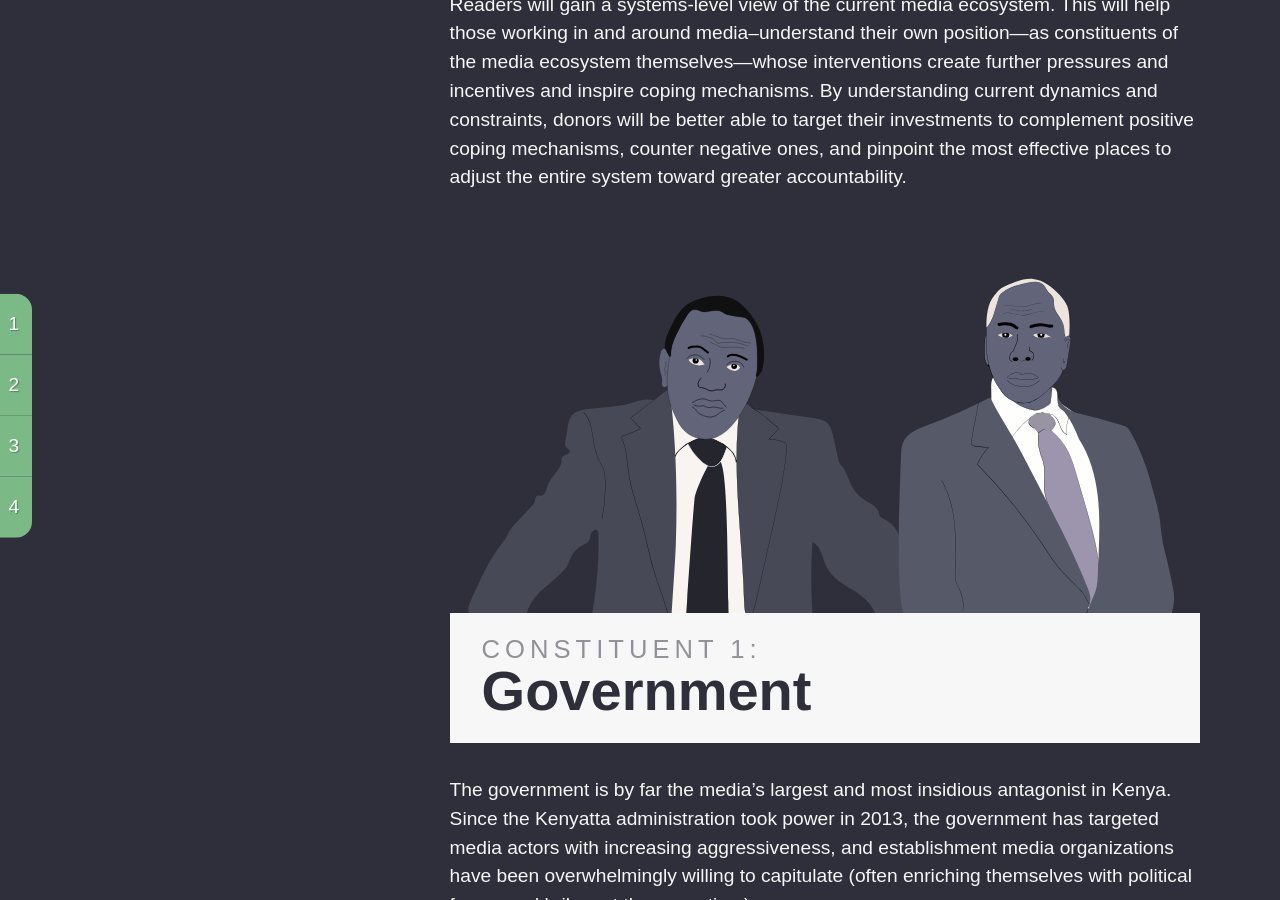
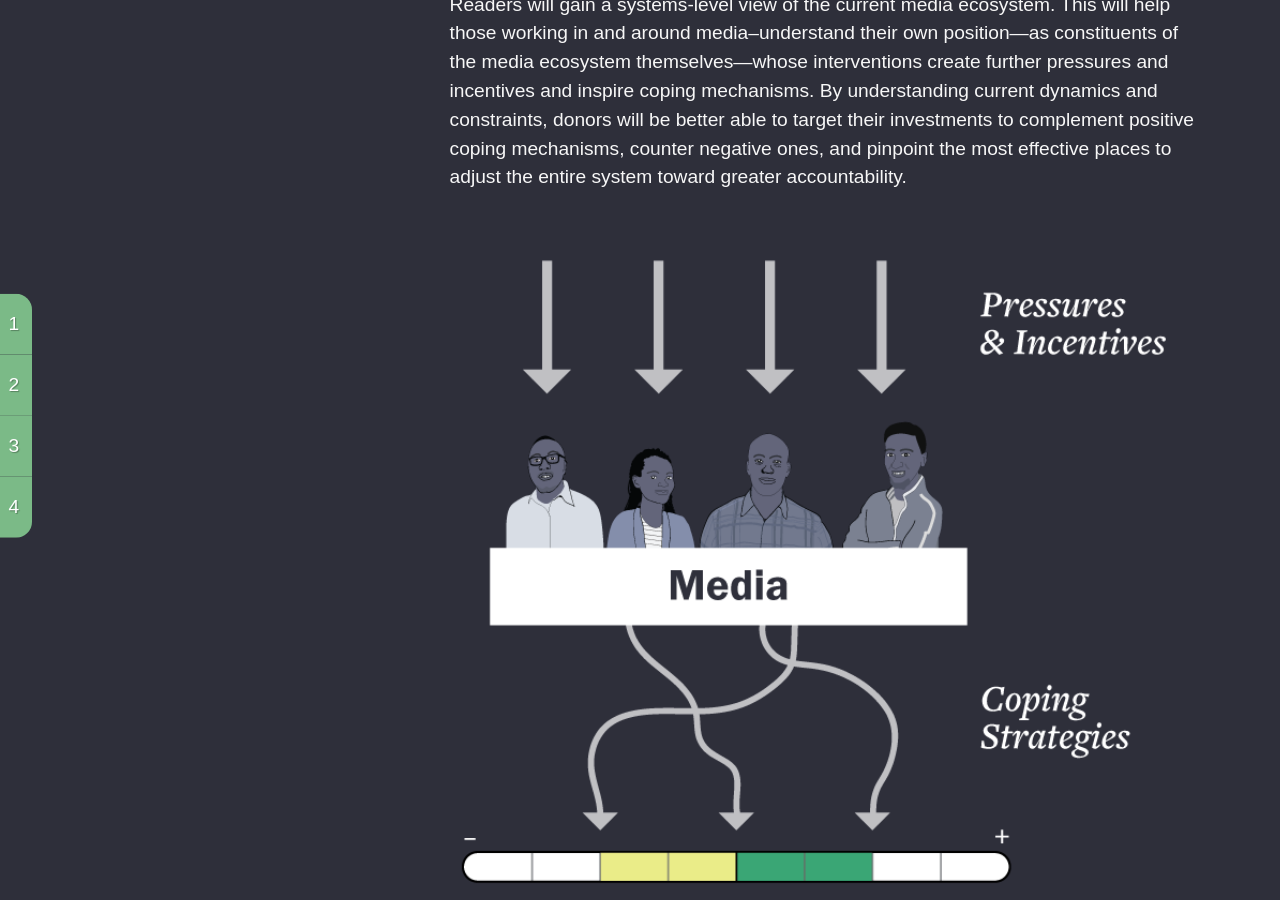
Before and after one commit to theReboot/onken, a Jekyll site: the page built from 2-accountability-ecosystem-kenya/index.md, in a window 1280 px wide and 900 px high, scrolled down 1178 px. Built offline with Jekyll 4.4.1, drawn with Linux system fonts in a browser that asks for light colours; nearby versions of some CDN libraries.

Commit message:
Added intro image

```diff
--- a/_includes/content/2.0_introduction.md
+++ b/_includes/content/2.0_introduction.md
@@ -7,3 +7,5 @@ This page focuses on each of these constituents in turn, exploring the "pressure
 In the final section of this page, we turn to the Media itself, building on all previous findings. Following the same framework, we explore the constraints created by the industry itself: The pressures and incentives media actors experience due to the structure and culture of the field, as well as the strategies that individual journalists and editors use to cope.
 
 Readers will gain a systems-level view of the current media ecosystem. This will help those working in and around media--understand their own position---as constituents of the media ecosystem themselves---whose interventions create further pressures and incentives and inspire coping mechanisms. By understanding current dynamics and constraints, donors will be better able to target their investments to complement positive coping mechanisms, counter negative ones, and pinpoint the most effective places to adjust the entire system toward greater accountability.
+
+{% include figure.html src="/assets/img/on_graphic_intro.png" %}
```
Also changed, not shown: assets/img/on_graphic_intro.png (added).
